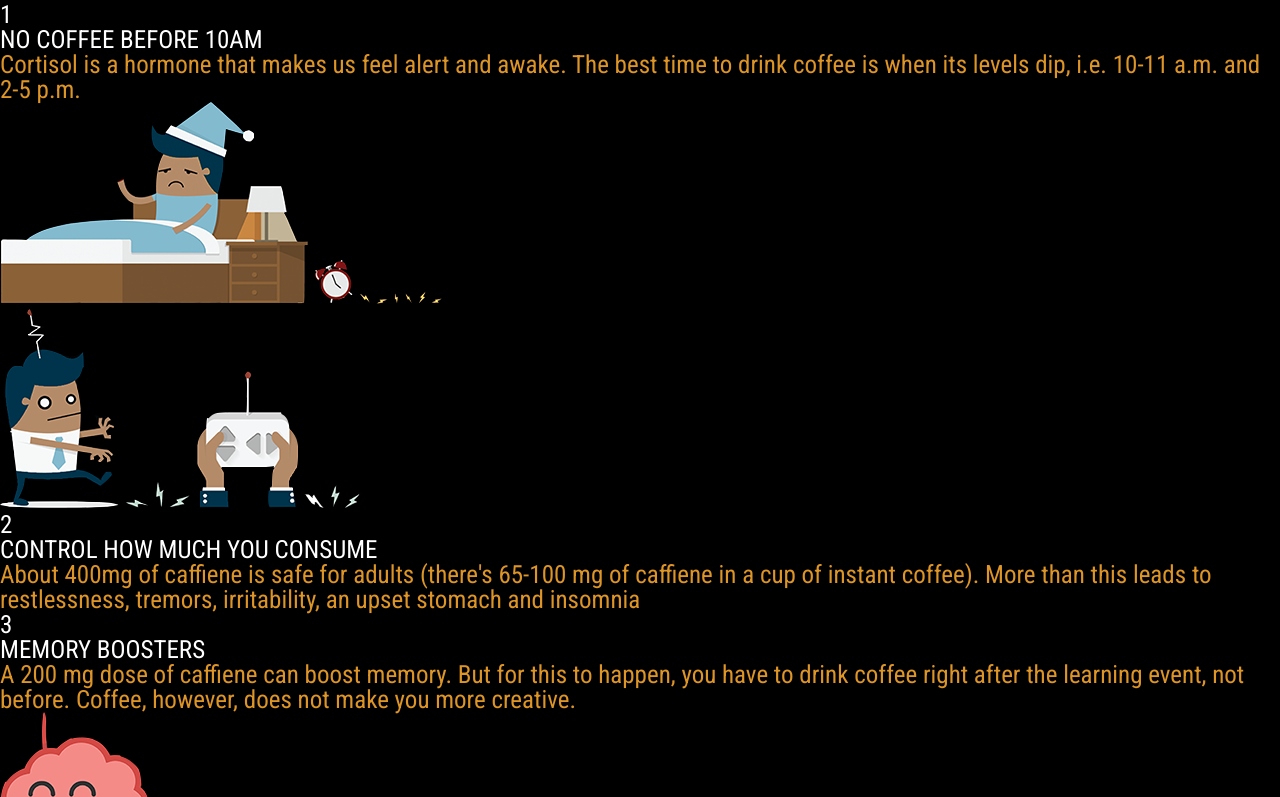
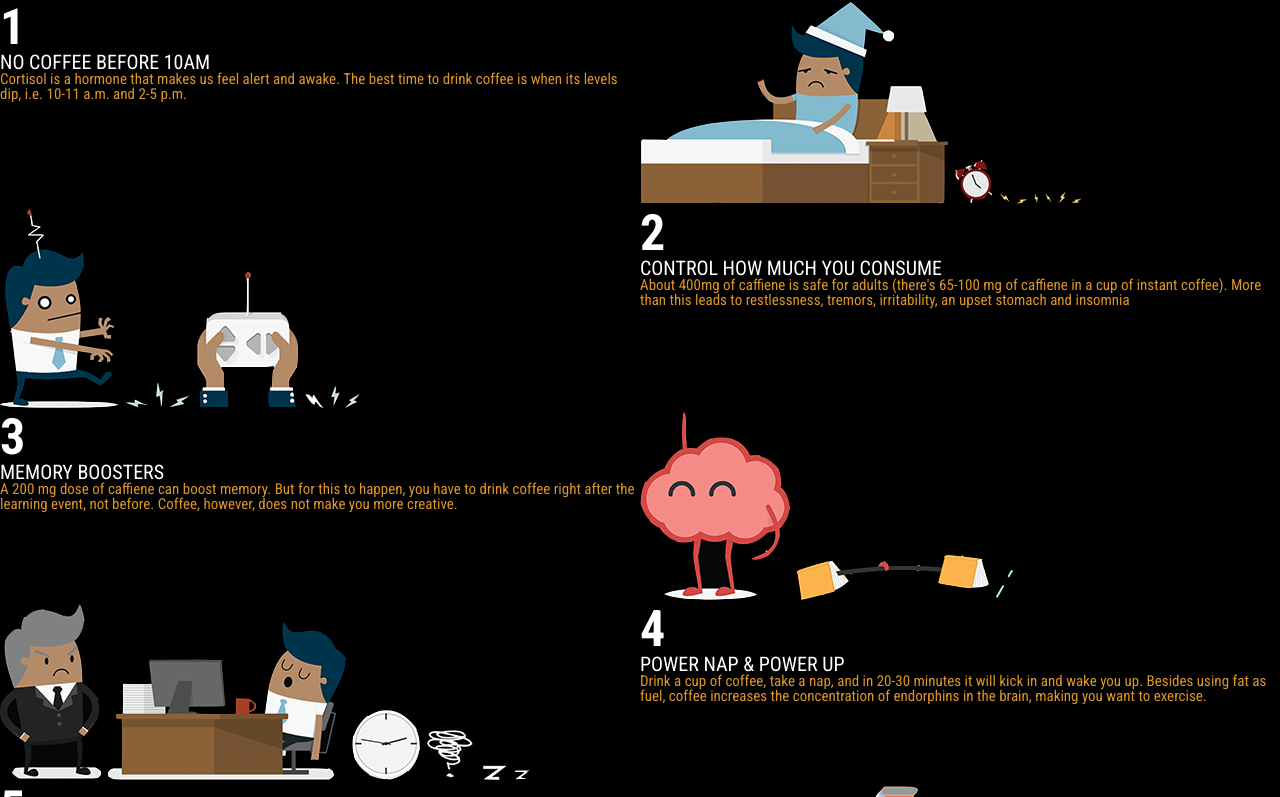
Before and after one commit to lindswitte/Infographic, a website: page index.html in a window 1280 px wide. Shown: the part 78-875 px from the top of the page. Drawn offline with Linux system fonts and the light colour scheme.

Commit message:
updating layout

```diff
--- a/index.html
+++ b/index.html
@@ -14,7 +14,7 @@
 		<h1 class="headline">THE SCIENCE OF COFFEE DRINKING</h1>
 
 		<section class="time">
-			<div class="text-container left-align">
+			<div class="text-container-left-align">
 				<h2>
 					<div class="number">1</div>
 					<div class="text">NO COFFEE BEFORE 10AM</div>
@@ -23,7 +23,7 @@
 					The best time to drink coffee is when its levels dip,
 					i.e. 10-11 a.m. and 2-5 p.m.</p>
 			</div>
-			<figure class="image-container right-align">
+			<figure class="image-container-right-align">
 					<img src="dist/img/sleeper.png" class="sleeper">
 					<img src="dist/img/alarm clock.png" class="alarm-clock">
 					<img src="dist/img/bolt.png" class="bolt">
@@ -33,10 +33,11 @@
 					<img src="dist/img/bolt 4.png" class="bolt-4">
 					<img src="dist/img/bolt 5.png" class="bolt-5">
 			</figure>
+			<div class="clearfix"></div>
 		</section>
 
 		<section class="consume">
-			<figure class="image-container left-align">
+			<figure class="image-container-left-align">
 				<img src="dist/img/robot.png" class="robot">
 				<img src="dist/img/robot bolt.png" class="robot-bolt">
 				<img src="dist/img/robot bolt 1.png" class="robot-bolt-1">
@@ -47,7 +48,7 @@
 				<img src="dist/img/hands bolt 2.png" class="hands-bolt-2">
 
 			</figure>
-			<div class="text-container right-align">
+			<div class="text-container-right-align">
 				<h2>
 					<div class="number">2</div>
 					<div class="text">CONTROL HOW MUCH YOU CONSUME</div>
@@ -57,10 +58,11 @@
 					More than this leads to restlessness, tremors, irritability,
 					an upset stomach and insomnia</p>
 			</div>
+			<div class="clearfix"></div>
 		</section>
 
 		<section class="memory">
-			<div class="text-container left-align">
+			<div class="text-container-left-align">
 				<h2>
 					<div class="number">3</div>
 					<div class="text">MEMORY BOOSTERS</div>
@@ -69,15 +71,16 @@
 					you have to drink coffee right after the learning event, not before.
 					Coffee, however, does not make you more creative.</p>
 			</div>
-			<figure class="image-container right-align">
+			<figure class="image-container-right-align">
 				<img src="dist/img/brain.png" class="brain">
 				<img src="dist/img/books barbell.png" class="books-barbell">
 				<img src="dist/img/highlight.png" class="highlight">
 			</figure>
+			<div class="clearfix"></div>
 		</section>
 
 		<section class="nap">
-			<figure class="image-container left-align">
+			<figure class="image-container-left-align">
 				<img src="dist/img/boss.png" class="boss">
 				<img src="dist/img/sleeping person.png" class="sleeping-person">
 				<img src="dist/img/clock.png" class="clock">
@@ -85,7 +88,7 @@
 				<img src="dist/img/big z.png" class="big-z">
 				<img src="dist/img/small z.png" class="small-z">
 			</figure>
-			<div class="text-container right-align">
+			<div class="text-container-right-align">
 				<h2>
 					<div class="number">4</div>
 					<div class="text">POWER NAP & POWER UP</div>
@@ -94,10 +97,11 @@
 					Besides using fat as fuel, coffee increases the concentration of endorphins in the brain,
 					making you want to exercise.</p>
 			</div>
+			<div class="clearfix"></div>
 		</section>
 
 		<section class="live">
-			<div class="text-container left-align">
+			<div class="text-container-left-align">
 				<h2>
 					<div class="number">5</div>
 					<div class="text">LIVE LONGER</div>
@@ -106,13 +110,14 @@
 					from heart disease, stroke, suicide, and neurological diseases. It's additions like milk,
 					cream, sugar and artificial flavours are what add unnecessary fat and calories.</p>
 			</div>
-			<figure class="image-container right-align">
+			<figure class="image-container-right-align">
 				<img src="dist/img/pill.png" class="pill">
 				<img src="dist/img/pill 2.png" class="pill-2">
 				<img src="dist/img/pencil.png" class="pencil">
 				<img src="dist/img/clipboard.png" class="clipboard">
 				<img src="dist/img/first aid kit.png" class="first-aid-kit">
 			</figure>
+			<div class="clearfix"></div>
 		</section>
 
 		<footer>
--- a/src/scss/main.scss
+++ b/src/scss/main.scss
@@ -33,507 +33,122 @@ body {
 	}
 }
 
+.clearfix {
+	clear: both;
+}
+
 // /* 2. Content ================================= */
 
 h1.headline{
 	font-size: 50px;
+	font-weight: bold;
 	text-align: center;
 	margin: 15px;
 }
 
-section .time {
+section.time,
+section.memory,
+section.live, {
 
 	h2 {
 		.number {
-
+			font-size: 50px;
+			font-weight: bold;
 		}
 
 		.text {
-
+			font-size: 20px;
 		}
 	}
 
 	p {
+		font-size: 15px;
+	}
+}
+
+section.consume,
+section.nap, {
+	h2 {
+		.number {
+			font-size: 50px;
+			font-weight: bold;
+		}
+
+		.text {
+			font-size: 20px;
+		}
+	}
+
+	p {
+		font-size: 15px;
 
 	}
 }
 
-.text-container {
-
+.text-container-left-align {
+	width:50%;
+	float:left;
 }
 
-.image-container {
-
-}
-
-.left-align {
-
-}
-
-.right-align {
+.image-container-right-align {
+		width:50%;
+		float:right;
 
 }
 
 
-
-section .consume {
-
-	h2 {
-		.number {
-
-		}
-
-		.text {
-
-		}
+section.consume {
+	.text-container-right-align {
+		width:50%;
+		float:right;
 	}
 
-	p {
-
+	.image-container-left-align {
+		width:50%;
+		float:left;
 	}
 }
 
-.text-container {
+section.memory {
+	.text-container-left-align {
+		width:50%;
+		float:left;
+	}
 
-}
-
-.image-container {
-
-}
-
-.left-align {
-
-}
-
-.right-align {
-
+	.image-container-right-align {
+		width:50%;
+		float:right;
+	}
 }
 
 
 
-section .memory {
-
-	h2 {
-		.number {
-
-		}
-
-		.text {
-
-		}
+section.nap {
+	.text-container-right-align {
+		width:50%;
+		float:right;
 	}
 
-	p {
-
+	.image-container-left-align {
+		width:50%;
+		float:left;
 	}
-}
-
-.text-container {
-
-}
-
-.image-container {
-
-}
-
-.left-align {
-
-}
-
-.right-align {
-
 }
 
 
 
-section .nap {
-
-	h2 {
-		.number {
-
-		}
-
-		.text {
-
-		}
+section.live {
+	.text-container-left-align {
+		width:50%;
 	}
 
-	p {
-
+	.image-container-right-align {
+		width:50%;
 	}
-}
-
-.text-container {
-
-}
-
-.image-container {
-
-}
-
-.left-align {
-
-}
-
-.right-align {
-
 }
 
 
 
-section .live {
-
-	h2 {
-		.number {
-
-		}
-
-		.text {
-
-		}
-	}
-
-	p {
-
-	}
-}
-
-.text-container {
-
-}
-
-.image-container {
-
-}
-
-.left-align {
-
-}
-
-.right-align {
-
-}
-
-// // .time{
-// // 	position:relative;
-// // 	display:inline-block;
-
-// // 	h1{
-// // 		position:absolute;
-// // 		color: white;
-// // 		font-size: 25px;
-// // 		font-family: 'Roboto Condensed', bold;
-// // 	}
-
-// // 	p{
-// // 		position:absolute;
-// // 		font-family: 'Roboto Condensed', sans-serif;
-// // 		font-size:15px;
-// // 		margin: 10px 0;
-// // 		color: #de9527;
-// // 		}
-
-// // 	.sleeper{
-// // 		position:absolute;
-// // 		width: 33vw;
-// // 		top: 3vh;
-// // 		right: 4.4vw;
-// // 	}
-
-// // 	.alarm-clock{
-// // 		position:absolute;
-// // 		width: 5vw;
-// // 		top: 22%;
-// // 		right: 25%;
-// // 	}
-
-// // 	.bolt{
-// // 		position:absolute;
-// // 		width: 2%;
-// // 		top: 20%;
-// // 		right: 10%;
-// // 		transform: rotate(30deg);
-
-// // 	}
-// // 	.bolt-1{
-// // 		position:absolute;
-// // 		width: 2%;
-// // 		top: 20%;
-// // 		right: 15%;
-
-// // 	}
-
-// // 	.bolt-2{
-// // 		position:absolute;
-// // 		width: 2%;
-// // 		top: 20%;
-// // 		right: 20%;
-
-// // 	}
-
-// // 	.bolt-3{
-// // 		position:absolute;
-// // 		width: 2%;
-// // 		top: 20%;
-// // 		right: 25%;
-
-// // 	}
-
-// // 	.bolt-4{
-// // 		position:absolute;
-// // 		width: 2%;
-// // 		top: 20%;
-// // 		right: 35%;
-// // 	}
-// t-5{
-// position:absolute;
-// width: 2%;
-// // }
-
-
-// // div.amount{
-// // 	position:relative;
-// // 	text-align: right;
-// // 	margin: 0 30px;
-
-// // 	h1{
-// // 		color: white;
-// // 		font-size: 25px;
-// // 		font-family: 'Roboto Condensed', bold;
-// // 	}
-
-// // 	p{
-// // 		font-family: 'Roboto Condensed', sans-serif;
-// // 		font-size:15px;
-// // 		margin: 10px 0;
-// // 		color: #de9527;
-// // 		}
-
-// // 	.robot{
-// // 		position:absolute;
-// // 		width: 20%;
-// // 		top: 18%;
-// // 		right: 50%;
-
-// // 	}
-// // 	.robot-bolt{
-// // 		position:absolute;
-// // 		width: 5%;
-// // 		top: 20%;
-// // 		right: 35%;
-// // 	}
-
-// // 	.robot-bolt-1{
-// // 		position:absolute;
-// // 		width: 5%;
-// // 		top: 20%;
-// // 		right: 35%;
-
-// // 	}
-
-// // 	.robot-bolt-2{
-// // 		position:absolute;
-// // 		width: 5%;
-// // 		top: 20%;
-// // 		right: 35%;
-// // 	}
-
-// // 	.hands{
-// // 		position:absolute;
-// // 		width: 25%;
-// // 		top: 20%;
-// // 		right: 70%;
-
-// // 	}
-// // 	.hands-bolt{
-// // 		position:absolute;
-// // 		width: 5%;
-// // 		top: 18%;
-// // 		right: 50%;
-
-// // 	}
-// // 	.hands-bolt-1{
-// // 		position:absolute;
-// // 		width: 5%;
-// // 		top: 18%;
-// // 		right: 50%;
-
-// // 	}
-
-// // 	.hands-bolt-2{
-// // 		position:absolute;
-// // 		width: 5%;
-// // 		top: 18%;
-// // 		right: 50%;
-// // 	}
-// // }
-
-
-// // div.memory{
-// // 	position: relative;
-// // 	text-align: left;
-// // 	margin: 0 30px;
-
-// // 	h1{
-// // 		color: white;
-// // 		font-size: 25px;
-// // 		font-family: 'Roboto Condensed', bold;
-// // 	}
-
-// // 	p{
-// // 		font-family: 'Roboto Condensed', sans-serif;
-// // 		font-size:15px;
-// // 		margin: 10px 0;
-// // 		color: #de9527;
-// // 		}
-
-// // 	.brain{
-// // 		position:absolute;
-// // 		width: 17%;
-// // 		top: 40%;
-// // 		right: 10%;
-// // 	}
-// // 	.books-barbell{
-// // 		position:absolute;
-// // 		width: 20%;
-// // 		top: 39%;
-// // 		left: 69.5%;
-// // 		right: 50%;
-// // 	}
-// // 	.highlight{
-// // 		position:absolute;
-// // 		width: 3%;
-// // 		top: 50%;
-// // 		right: 25%;
-// // 	}
-// // }
-
-
-// // div.nap{
-// // 	position: relative;
-// // 	text-align: right;
-// // 	margin: 0 30px;
-
-// // 	h1{
-// // 		color: white;
-// // 		font-size: 25px;
-// // 		font-family: 'Roboto Condensed', bold;
-// // 	}
-
-// // 	p{
-// // 		font-family: 'Roboto Condensed', sans-serif;
-// // 		font-size:15px;
-// // 		margin: 10px 0;
-// // 		color: #de9527;
-// // 		}
-
-// // 	.boss{
-// // 		position:absolute;
-// // 		width: 15%;
-// // 		top: 39%;
-// // 		left: 10%;
-// // 		right: 50%;
-// // 	}
-// // 	.sleeping-person{
-// // 		position:absolute;
-// // 		width: 35%;
-// // 		top: 40.5%;
-// // 		left: 30%;
-// // 		right: 50%;
-// // 	}
-
-// // 	.clock{
-// // 		position:absolute;
-// // 		width: 10%;
-// // 		top: 33%;
-// // 		left: 38%;
-// // 		right: 50%;
-// // 	}
-
-// // 	.thought-bubble{
-// // 		position:absolute;
-// // 		width: 9%;
-// // 		top: 32%;
-// // 		left: 13%;
-// // 		right: 50%;
-// // 	}
-
-// // 	.big-z{
-// // 		position:absolute;
-// // 		width: 3%;
-// // 		top: 40.7%;
-// // 		left: 64.8%;
-// // 		right: 37%;
-// // 	}
-
-// // 	.small-z{
-// // 		position:absolute;
-// // 		width: 2%;
-// // 		top: 42%;
-// // 		left: 64%;
-// // 		right: 55%;
-// // 	}
-// // }
-
-
-// // div.live{
-// // 	text-align: left;
-// // 	margin: 0 30px;
-// // 	position: relative;
-
-// // 	h1{
-// // 		color: white;
-// // 		font-size: 25px;
-// // 		font-family: 'Roboto Condensed', bold;
-// // 	}
-
-// // 	p{
-// // 		font-family: 'Roboto Condensed', sans-serif;
-// // 		font-size:15px;
-// // 		margin: 10px 0;
-// // 		color: #de9527;
-// // 	}
-
-// // 	.pill{
-// // 		position:absolute;
-// // 		width: 6%;
-// // 		top: 67%;
-// // 		left: 71%;
-// // 		right: 50%;
-// // 	}
-
-// // 	.pill-2{
-// // 		position:absolute;
-// // 		width: 4.5%;
-// // 		top: 75%;
-// // 		left: 67.5%;
-// // 		right: 50%;
-// // 	}
-
-// // 	.pencil{
-// // 		position:absolute;
-// // 		width: 2.5%;
-// // 		top: 68.5%;
-// // 		left: 90.5%;
-// // 		right: 50%;
-// // 	}
-
-// // 	.clipboard{
-// // 		position:absolute;
-// // 		width: 20%;
-// // 		top: 65%;
-// // 		left: 69.5%;
-// // 		right: 50%;
-// // 	}
-
-// // 	.first-aid-kit{
-// // 		position:absolute;
-// // 		width: 10%;
-// // 		top: 76%;
-// // 		left: 80%;
-// // 		right: 40%;
-// // 	}
-// // }
 
 
 footer p{
```
Also changed, not shown: dist/css/main.css, 1 other file.
